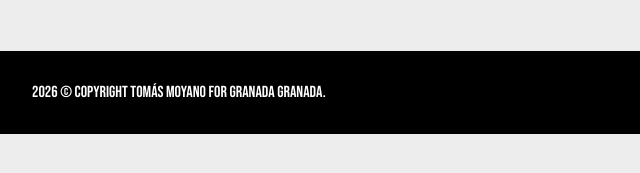
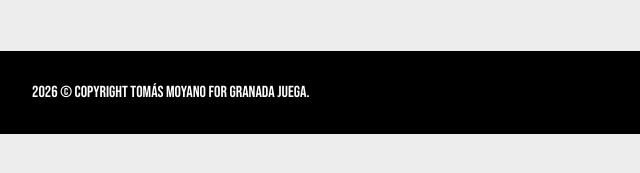
Before and after one commit to moyanocontacto1/granadajuega, a plain HTML site: page index.html in a window 1280 px wide. Shown: the part 503-676 px from the top of the page, 0-640 px from the left. Drawn offline with Linux system fonts and the light colour scheme.

Commit message:
cambio del footer

```diff
--- a/index.html
+++ b/index.html
@@ -17,9 +17,10 @@
     </div>
 <main>
 
-    <div id="info">
-            <p>Bienvenidos a Granada Juega! <br>
-                Creamos el sitio con la intención de facilitar la organización de partidos de fútbol. <br>Aquí encontrarás partidos disponibles para unirte o la opción de crear uno nuevo.
+        <div id="info">
+            <p>Bienvenidos a Granada Juega!
+            <br> Creamos el sitio con la intención de facilitar la organización de partidos de fútbol.
+            <br>Aquí encontrarás partidos disponibles para unirte o la opción de crear uno nuevo.
                 Esperamos que encuentres compañeros de juego y disfrutes del fútbol!  <hr>
             </p>
     </div>
@@ -36,7 +37,7 @@
   </main>
 
   <footer>
-    <p>2026 © Copyright Tomás Moyano for Granada Granada.</p>
+    <p>2026 © Copyright Tomás Moyano for Granada Juega.</p>
   </footer>
 <script src="index.js"></script>
 </body>
```
